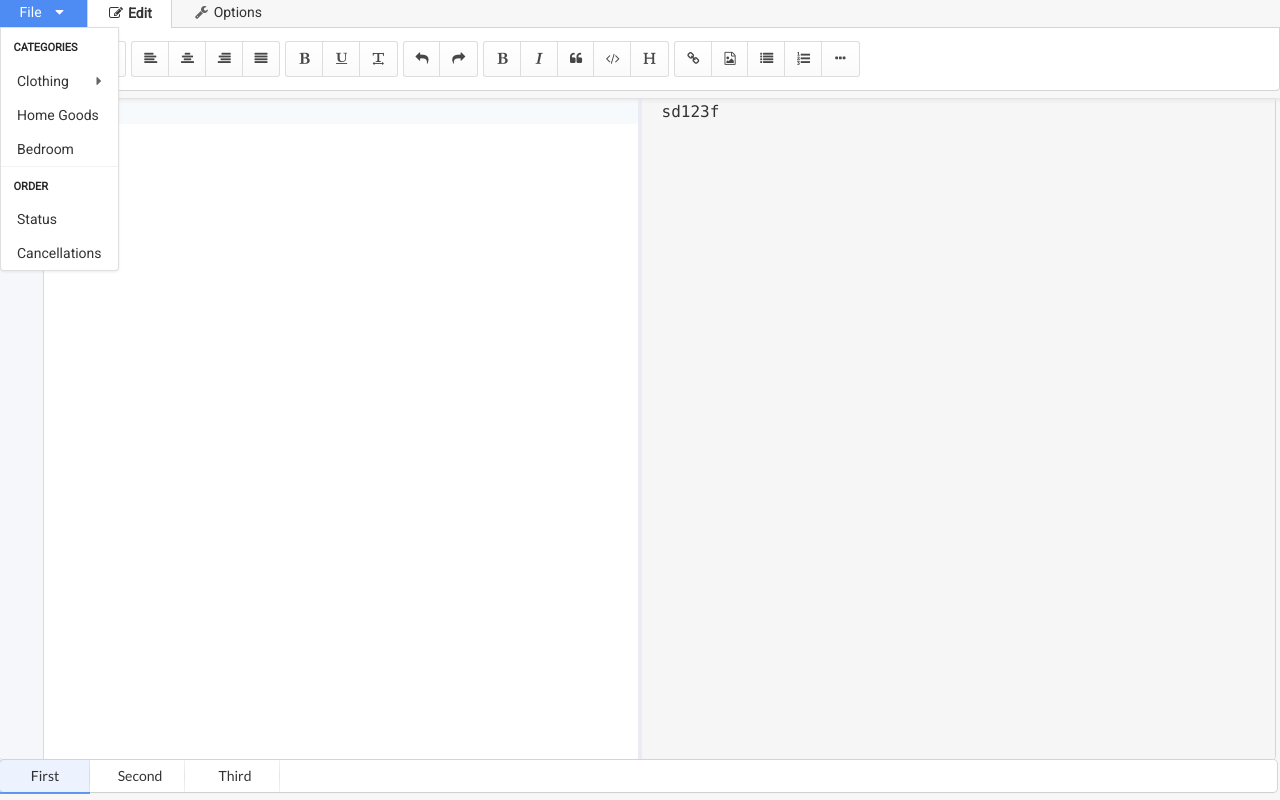
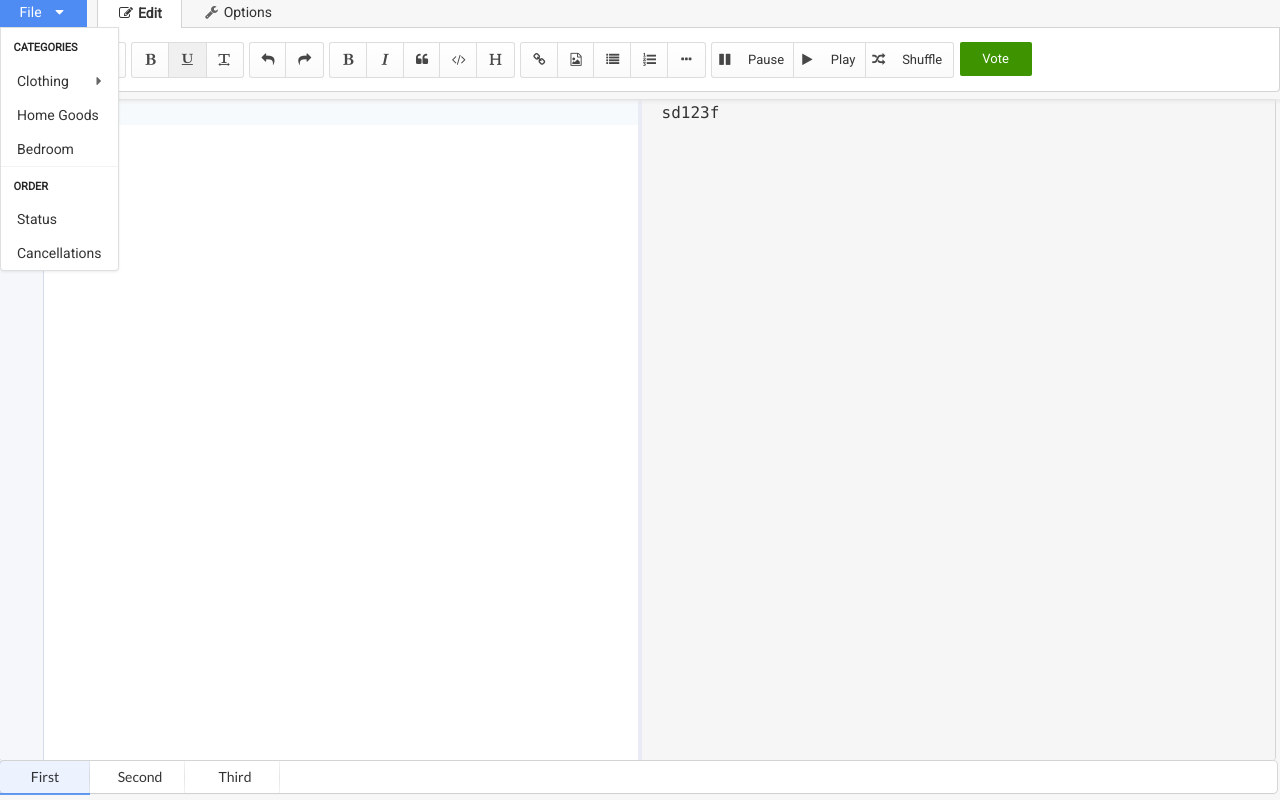
Before and after one commit to yingzhox/MarkdownComposer, a website: page pages/main.html in a window 1280 px wide. Drawn offline with Linux system fonts and the light colour scheme.

Commit message:
reorg toobar buttons

```diff
--- a/css/main.css
+++ b/css/main.css
@@ -136,7 +136,7 @@ body {
     text-shadow: none;
     background-image: linear-gradient(transparent, rgba(0, 0, 0, 0.05));
     /*box-shadow: 0px 0px 0px 1px #0157e4 inset;*/
-
+    margin-right:10px;
     transition: opacity 0.3s ease, background-color 0.3s ease, color 0.3s ease, box-shadow 0.3s ease, background 0.3s ease;
     -webkit-tap-highlight-color: transparent;
     outline: none;
@@ -182,3 +182,10 @@ body {
 .ui.segment.attached {
     max-width: 100%;
 }
+
+/*.toolbar .ui.button.active {*/
+/*  background-color: rgb(192,213,242);*/
+/*  border-color: rgb(192,213,242);*/
+/*  color: black;*/
+/*  text-shadow: none;*/
+/*}*/
--- a/pages/main.html
+++ b/pages/main.html
@@ -71,20 +71,14 @@
                 </div>
                 <div class="ui bottom attached active tab segment" data-tab="edit">
                     <div class="column toolbar">
-                        <div class="ui icon buttons">
+                        <div class="ui  icon buttons">
                             <div class="ui button"><i class="file text icon"></i> </div>
                             <div class="ui button"><i class="folder open icon"></i> </div>
                             <div class="ui button"><i class="save icon"></i> </div>
                         </div>
                         <div class="ui icon buttons">
-                            <div class="ui button"><i class="align left icon"></i> </div>
-                            <div class="ui button"><i class="align center icon"></i> </div>
-                            <div class="ui button"><i class="align right icon"></i> </div>
-                            <div class="ui button"><i class="align justify icon"></i> </div>
-                        </div>
-                        <div class="ui icon buttons">
                             <div class="ui button"><i class="bold icon"></i> </div>
-                            <div class="ui button"><i class="underline icon"></i> </div>
+                            <div class="ui active button"><i class="underline icon"></i> </div>
                             <div class="ui button"><i class="text width icon"></i> </div>
                         </div>
                         <div class="ui icon buttons">
@@ -104,6 +98,20 @@
                             <div class="ui button"><i class="list icon"></i> </div>
                             <div class="ui button"><i class="ordered list icon"></i> </div>
                             <div class="ui button"><i class="ellipsis horizontal icon"></i> </div>
+                        </div>
+                        <div class="ui labeled icon buttons">
+                            <div class="ui button">
+                                <i class="pause icon"></i> Pause
+                            </div>
+                            <div class="ui button">
+                                <i class="play icon"></i> Play
+                            </div>
+                            <div class="ui button">
+                                <i class="shuffle icon"></i> Shuffle
+                            </div>
+                        </div>
+                        <div class="ui toggle button active">
+                            Vote
                         </div>
                     </div>
                 </div>
```
